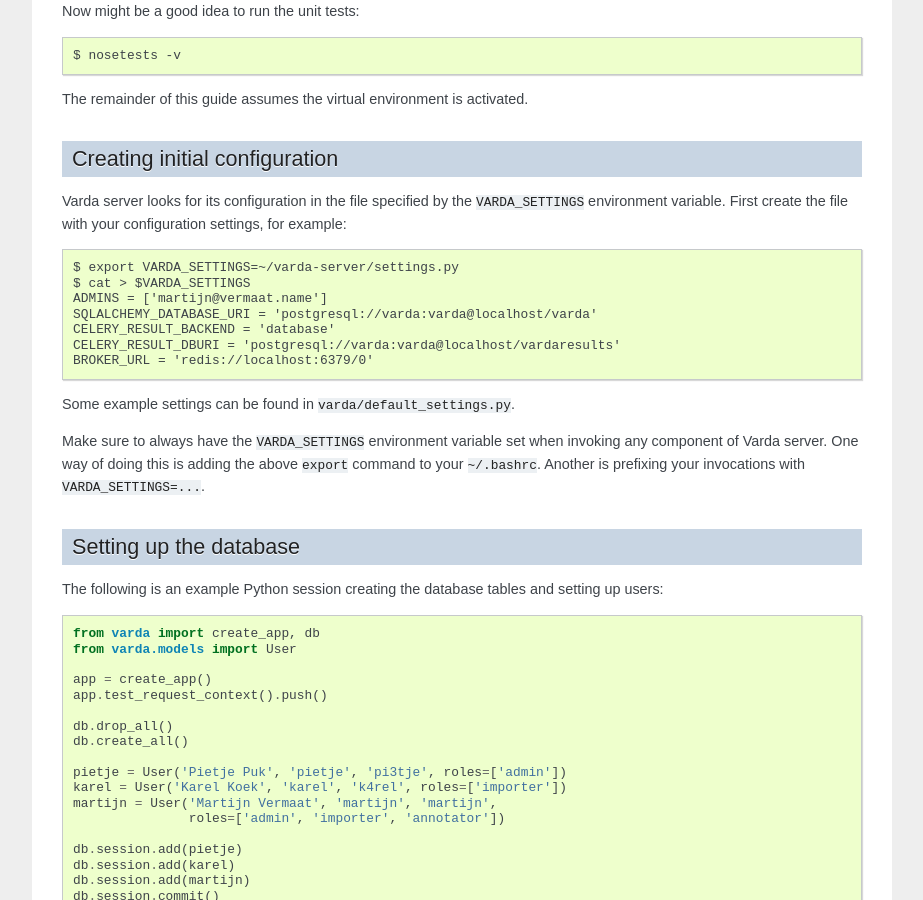
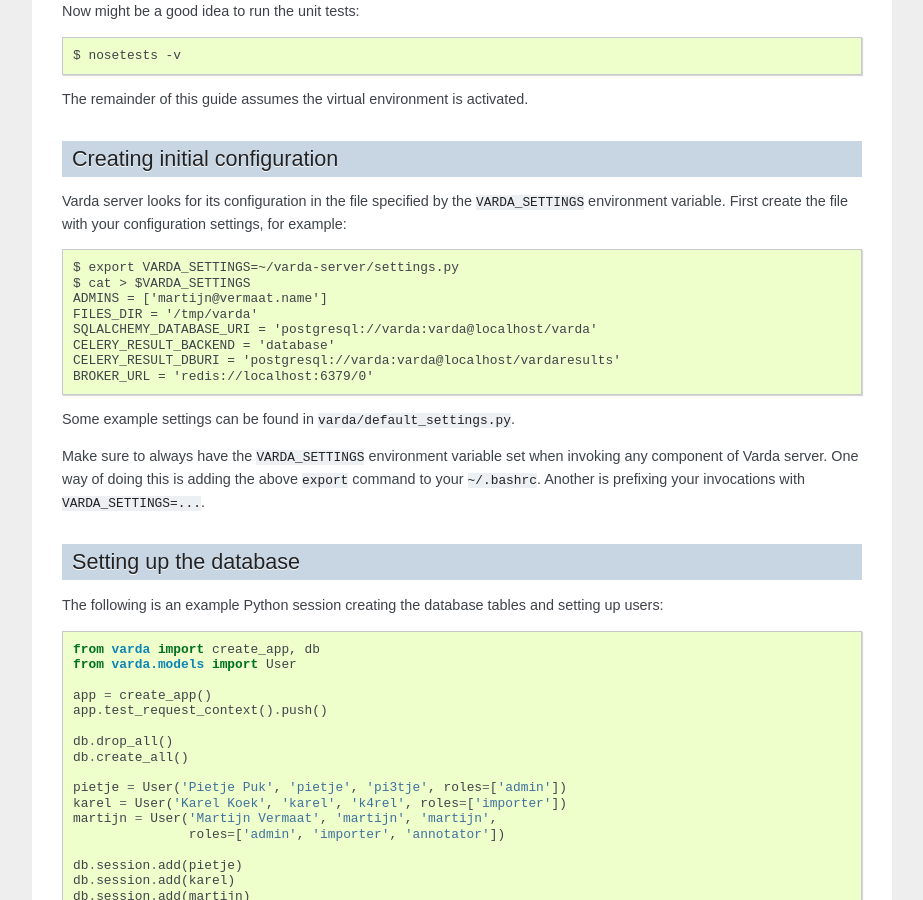
Before and after one commit to varda/varda, a Sphinx documentation site: the page built from doc/install.rst, in a window 1280 px wide and 900 px high, scrolled down 2287 px. Shown: the whole window, without its empty margins (198-1121 px from the left). Built offline with Sphinx 7.4.7, drawn with Linux system fonts in a browser that asks for light colours.

Commit message:
Have data directory in settings

```diff
--- a/doc/install.rst
+++ b/doc/install.rst
@@ -154,6 +154,7 @@ configuration settings, for example::
     $ export VARDA_SETTINGS=~/varda-server/settings.py
     $ cat > $VARDA_SETTINGS
     ADMINS = ['martijn@vermaat.name']
+    FILES_DIR = '/tmp/varda'
     SQLALCHEMY_DATABASE_URI = 'postgresql://varda:varda@localhost/varda'
     CELERY_RESULT_BACKEND = 'database'
     CELERY_RESULT_DBURI = 'postgresql://varda:varda@localhost/vardaresults'
```
